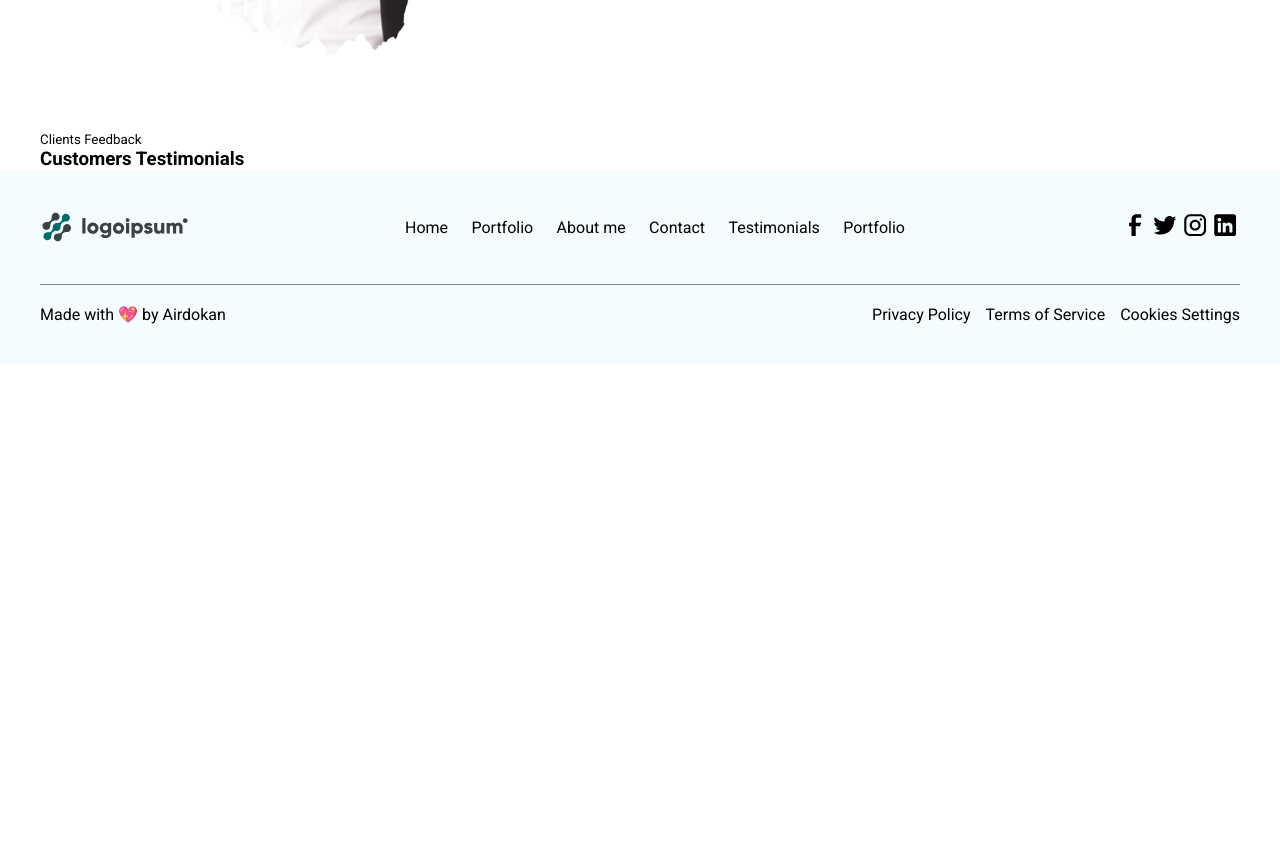
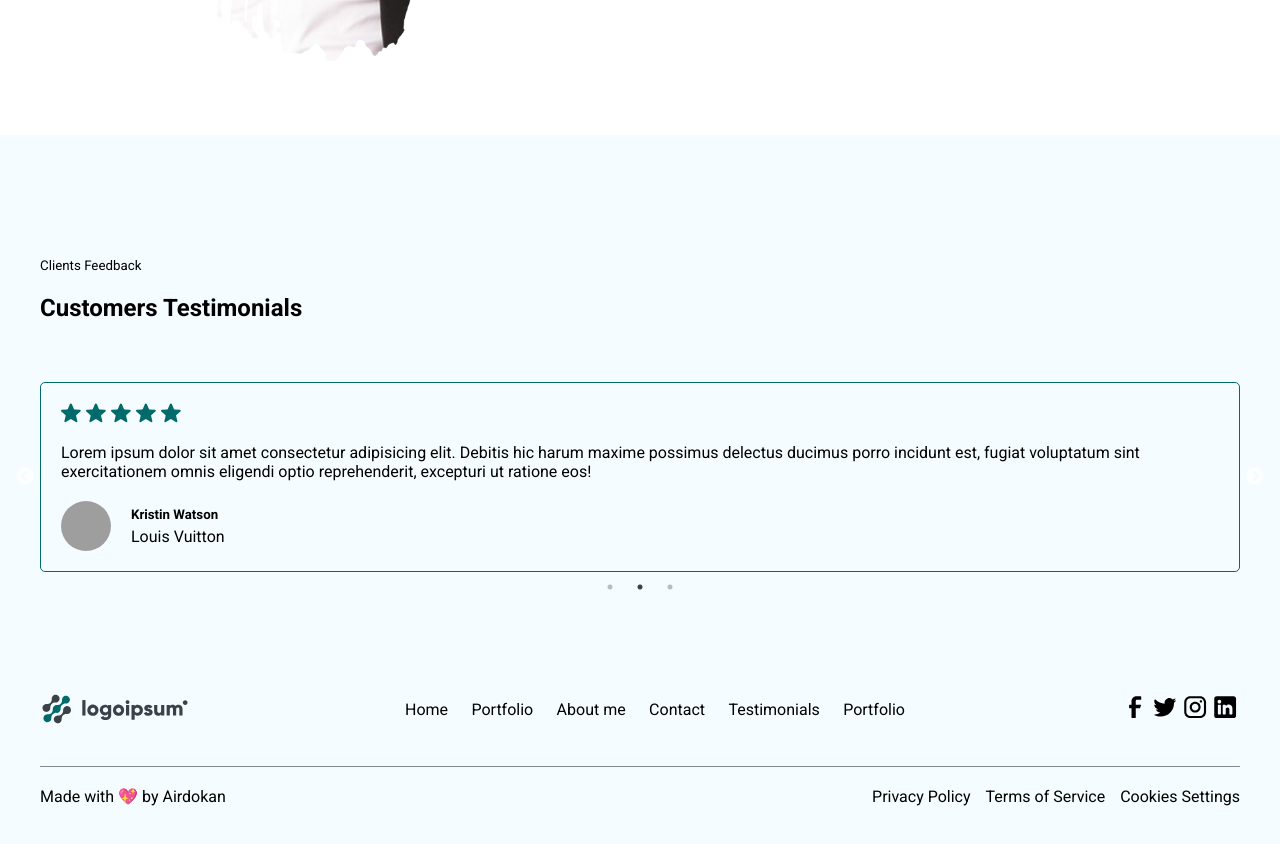
Before and after one commit to sannishamusideen/Personal-Portfolio, a React (Create React App) app: page / in a window 1280 px wide. Shown: the part 1820-2664 px from the top of the page. Before the commit the page ends 2214 px from the top, so only its background shows below. Built offline with nearby package versions, Linux system fonts and the light colour scheme; grey boxes are pictures that could not be loaded.

Commit message:
Testimonail

```diff
--- a/package.json
+++ b/package.json
@@ -11,6 +11,8 @@
     "react-dom": "^18.2.0",
     "react-router-dom": "^6.20.1",
     "react-scripts": "5.0.1",
+    "react-slick": "^0.29.0",
+    "slick-carousel": "^1.8.1",
     "styled-components": "^6.1.1",
     "web-vitals": "^2.1.4"
   },
--- /dev/null
+++ b/src/assets/json/dummyData.js
@@ -0,0 +1,27 @@
+const Testimoniallist = [
+  {
+    id: 1,
+    img: "https://images.unsplash.com/photo-1580489944761-15a19d654956?ixlib=rb-4.0.3&ixid=M3wxMjA3fDB8MHxwaG90by1wYWdlfHx8fGVufDB8fHx8fA%3D%3D&auto=format&fit=crop&w=761&q=80",
+    name: "Dianne Russell",
+    title: "Starbucks",
+    word: "Lorem ipsum dolor sit amet consectetur adipisicing elit. Debitis hic harum maxime possimus delectus ducimus porro incidunt est, fugiat voluptatum sint exercitationem omnis eligendi optio reprehenderit, excepturi ut ratione eos!",
+  },
+
+  {
+    id: 2,
+    img: "https://images.unsplash.com/photo-1567532939604-b6b5b0db2604?ixlib=rb-4.0.3&ixid=M3wxMjA3fDB8MHxwaG90by1wYWdlfHx8fGVufDB8fHx8fA%3D%3D&auto=format&fit=crop&w=687&q=80",
+    name: "Kristin Watson",
+    title: "Louis Vuitton",
+    word: "Lorem ipsum dolor sit amet consectetur adipisicing elit. Debitis hic harum maxime possimus delectus ducimus porro incidunt est, fugiat voluptatum sint exercitationem omnis eligendi optio reprehenderit, excepturi ut ratione eos!",
+  },
+
+  {
+    id: 3,
+    img: "https://images.unsplash.com/photo-1507003211169-0a1dd7228f2d?ixlib=rb-4.0.3&ixid=M3wxMjA3fDB8MHxwaG90by1wYWdlfHx8fGVufDB8fHx8fA%3D%3D&auto=format&fit=crop&w=687&q=80",
+    name: "Kathryn Murphy",
+    title: "McDonald's",
+    word: "Lorem ipsum dolor sit amet consectetur adipisicing elit. Debitis hic harum maxime possimus delectus ducimus porro incidunt est, fugiat voluptatum sint exercitationem omnis eligendi optio reprehenderit, excepturi ut ratione eos!",
+  },
+];
+
+export default Testimoniallist;
--- /dev/null
+++ b/src/components/AllTestimonial.jsx
@@ -0,0 +1,75 @@
+import React from "react";
+import styled from "styled-components";
+import Testimonail from "./Testimonail";
+import Testimonaillist from "../assets/json/dummyData";
+import Slider from "react-slick";
+import "slick-carousel/slick/slick.css";
+import "slick-carousel/slick/slick-theme.css";
+
+export const TestimonialPage = () => {
+  const settings = {
+    dots: true,
+    infinite: true,
+    speed: 500,
+    slidesToShow: 1,
+    autoplay: true,
+    slidesToScroll: 1,
+    responsive: [
+      {
+        breakpoint: 1024,
+        settings: {
+          slidesToScroll: 1,
+          slidesToShow: 2,
+        },
+      },
+      {
+        breakpoint: 500,
+        settings: {
+          slidesToScroll: 1,
+          slidesToShow: 1,
+        },
+      },
+    ],
+  };
+
+  return (
+    <AllTestimonial>
+      <section className="container">
+        <section>
+          <section>
+            <small>Clients Feedback</small>
+            <h1>Customers Testimonials</h1>
+          </section>
+
+          <div className="flex">
+            <Slider {...settings}>
+              {Testimonaillist.map((testy) => (
+                <Testimonail
+                  img={testy.img}
+                  name={testy.name}
+                  title={testy.title}
+                  word={testy.word}
+                />
+              ))}
+            </Slider>
+          </div>
+        </section>
+      </section>
+    </AllTestimonial>
+  );
+};
+
+export default TestimonialPage;
+
+let AllTestimonial = styled.div`
+  background-color: #f5fcff;
+
+  h1 {
+    font-size: 24px;
+    margin: 20px 0;
+  }
+
+  section {
+    padding: 40px 0;
+  }
+`;
--- a/src/components/Article.jsx
+++ b/src/components/Article.jsx
@@ -26,6 +26,7 @@ let Article = styled.div`
   }
   h1 {
     margin: 20px 0;
+    font-size: 24px;
   }
   img {
     width: 45px;
--- /dev/null
+++ b/src/components/Testimonail.jsx
@@ -0,0 +1,73 @@
+import React from "react";
+import styled from "styled-components";
+import star from "../assets/image/Vector.svg";
+
+const Testimonail = (props) => {
+  return (
+    <EachTestimonail>
+      <div className="star">
+        <span>
+          <img src={star} alt="" />
+        </span>
+        <span>
+          <img src={star} alt="" />
+        </span>
+        <span>
+          <img src={star} alt="" />
+        </span>
+        <span>
+          <img src={star} alt="" />
+        </span>
+        <span>
+          <img src={star} alt="" />
+        </span>
+      </div>
+
+      <p className="word">{props.word}</p>
+
+      <div className="profile">
+        <img src={props.img} alt="" />
+        <div className="pro-details">
+          <h5>{props.name}</h5>
+          <p>{props.title}</p>
+        </div>
+      </div>
+    </EachTestimonail>
+  );
+};
+
+export default Testimonail;
+
+let EachTestimonail = styled.div`
+  border: 1px solid #006b6a;
+  border-radius: 5px;
+  padding: 20px;
+  span img {
+    width: 20px;
+    height: 20px;
+    margin-right: 5px;
+  }
+
+  .word {
+    margin: 20px 0;
+  }
+
+  .profile {
+    display: flex;
+    align-items: center;
+  }
+
+  .profile img {
+    width: 50px;
+    height: 50px;
+    border-radius: 50%;
+    margin-right: 20px;
+  }
+  .star{
+    display: flex;
+  }
+
+  h5{
+    margin-bottom: 5px;
+  }
+`;
--- a/src/components/Testimonial.jsx
+++ /dev/null
@@ -1,19 +0,0 @@
-import React from "react";
-import styled from "styled-components";
-
-export const TestimonialPage = () => {
-  return (
-    <Testimonial>
-      <section className="container">
-        <section>
-          <small>Clients Feedback</small>
-          <h1>Customers Testimonials</h1>
-        </section>
-      </section>
-    </Testimonial>
-  );
-};
-
-export default TestimonialPage;
-
-let Testimonial = styled.div``;
--- a/src/pages/Home.jsx
+++ b/src/pages/Home.jsx
@@ -4,7 +4,7 @@ import Footer from "../components/Footer";
 import Header from "../components/Header";
 import Article from "../components/Article";
 import About from "../components/About";
-import Testimonial from "../components/Testimonial";
+import AllTestimonial from "../components/AllTestimonial";
 
 const Home = () => {
   return (
@@ -13,7 +13,7 @@ const Home = () => {
       <Header />
       <Article />
       <About />
-      <Testimonial />
+      <AllTestimonial />
       <Footer />
     </div>
   );
```
Also changed, not shown: 1 other file (tests, documents, lock files or other folders).
